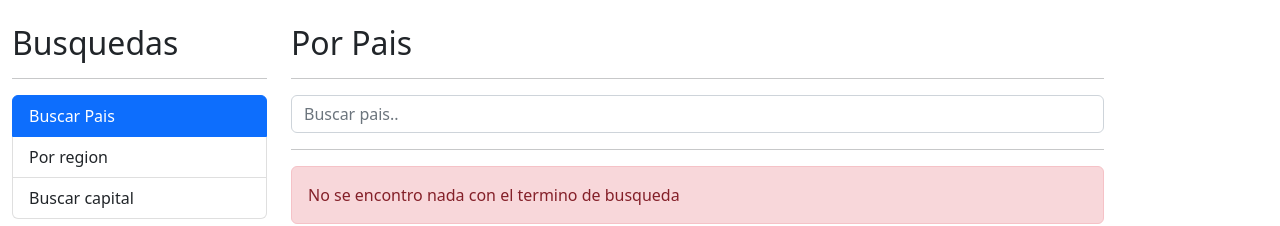
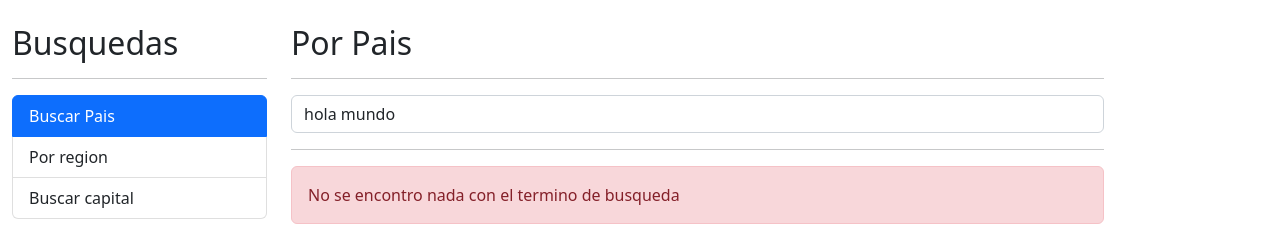
Before and after one commit to santiago-cortes-ortiz/PaisesApp, an Angular app: page / in a window 1280 px wide. Shown: the top 226 px of the page. Built offline with nearby package versions, Linux system fonts and the light colour scheme.

Commit message:
correccion y adicion del ng model

```diff
--- a/src/app/app.module.ts
+++ b/src/app/app.module.ts
@@ -5,6 +5,8 @@ import { AppComponent } from './app.component';
 import { SharedModule } from './shared/shared.module';
 import { AppRoutingModule } from './app-routing.module';
 import { RouterModule } from '@angular/router';
+import { FormsModule } from '@angular/forms';
+import { PaisModule } from './pais/pais.module';
 
 @NgModule({
   declarations: [
@@ -14,7 +16,8 @@ import { RouterModule } from '@angular/router';
     BrowserModule,
     AppRoutingModule,
     SharedModule,
-    RouterModule
+    RouterModule,PaisModule
+
   ],
   providers: [],
   bootstrap: [AppComponent]
--- a/src/app/pais/pages/por-pais/por-pais.component.html
+++ b/src/app/pais/pages/por-pais/por-pais.component.html
@@ -1,18 +1,14 @@
 <h2>Por Pais</h2>
 <hr>
 <div class="row">
-    <div class="col">
-        <form class="" action="" autocomplete="off">
-            <input class="form-control" type="text" name="termino" placeholder="Buscar pais..">
+        <form>
+            <input class="form-control" type="text" name="termino" [(ngModel)]="termino" placeholder="Buscar pais.."/>
         </form>
-    </div>
 </div>
 <hr>
-
 <div class="alert alert-danger">
     No se encontro nada con el termino de busqueda
 </div>
-
 <div class="row">
     <div class="col">
         <table class="table table-hover">
--- a/src/app/pais/pages/por-pais/por-pais.component.ts
+++ b/src/app/pais/pages/por-pais/por-pais.component.ts
@@ -1,15 +1,20 @@
-import { Component, OnInit } from '@angular/core';
+import { Component } from '@angular/core';
 
 @Component({
   selector: 'app-por-pais',
   templateUrl: './por-pais.component.html',
   styleUrls: ['./por-pais.component.css']
 })
-export class PorPaisComponent implements OnInit {
+export class PorPaisComponent{
 
-  constructor() { }
+  termino: string = 'hola mundo';
 
-  ngOnInit(): void {
+  constructor() {
+    console.log(this.termino)
+  }
+
+  buscar(){
+    console.log(this.termino)
   }
 
 }
--- a/src/app/pais/pais.module.ts
+++ b/src/app/pais/pais.module.ts
@@ -1,5 +1,7 @@
 import { NgModule } from '@angular/core';
 import { CommonModule } from '@angular/common';
+
+
 import { PorCapitalComponent } from './pages/por-capital/por-capital.component';
 import { PorPaisComponent } from './pages/por-pais/por-pais.component';
 import { PorRegionComponent } from './pages/por-region/por-region.component';
@@ -20,11 +22,11 @@ import { FormsModule } from '@angular/forms';
     PorPaisComponent,
     PorRegionComponent,
     VerPaisComponent
-  ]
-  ,
+  ],
   imports: [
-    CommonModule,
     FormsModule
+
+    ,CommonModule
   ]
 })
 export class PaisModule { }
--- a/src/app/shared/shared.module.ts
+++ b/src/app/shared/shared.module.ts
@@ -2,6 +2,7 @@ import { NgModule } from '@angular/core';
 import { CommonModule } from '@angular/common';
 import { SidebarComponent } from './sidebar/sidebar.component';
 import { AppRoutingModule } from '../app-routing.module';
+import { FormsModule } from '@angular/forms';
 
 
 
@@ -15,7 +16,7 @@ import { AppRoutingModule } from '../app-routing.module';
   ],
   imports: [
     CommonModule,
-    AppRoutingModule
+    AppRoutingModule,FormsModule
   ]
 })
 export class SharedModule { }
```
